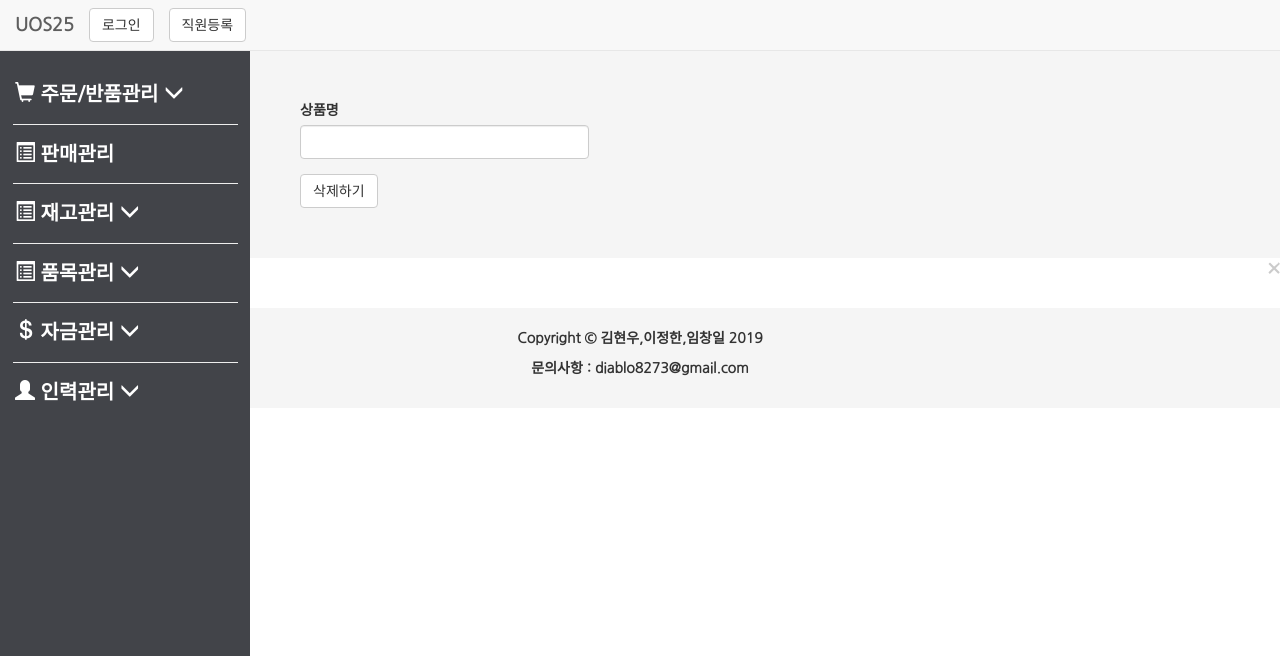
After one commit to Star-Is-Studio/DB_Design, a Django app: page /deleteProduct/ in a window 1280 px wide. The commit adds this page. Shown: the top 656 px of the page. Run offline with Django 3.2, Linux system fonts and the light colour scheme; some libraries are stand-ins or nearby versions.

Commit message:
revise
revise

```diff
--- a/UOS25/UOS25/UOS25/urls.py
+++ b/UOS25/UOS25/UOS25/urls.py
@@ -22,7 +22,8 @@ urlpatterns = [
     path('admin/', admin.site.urls),
     path('index/',index),
     path('registerProduct/',registerProduct),
+    path('deleteProduct/',deleteProduct),
     path('dashBoard/',dashBoard),
     path('adminPage/',adminPage),
-    path('login/',login),
+    #path('login/',login),
 ]
--- a/UOS25/UOS25/mainapp/templates/base.html
+++ b/UOS25/UOS25/mainapp/templates/base.html
@@ -137,7 +137,7 @@
       <div id="prod" class="collapse">
           <ul class="nav nav-pills nav-stacked" style="background-color: #424449;">
               <li role="presentation" ><a href="/registerProduct"style="color:white" >&nbsp&nbsp신제품등록</a></li>
-              <li role="presentation" ><a href="#"style="color:white" >&nbsp&nbsp물품삭제</a></li>
+              <li role="presentation" ><a href="/deleteProduct"style="color:white" >&nbsp&nbsp물품삭제</a></li>
           </ul>
       </div>
 
--- /dev/null
+++ b/UOS25/UOS25/mainapp/templates/deleteProduct.html
@@ -0,0 +1,14 @@
+{% extends 'base.html' %}
+{% block content %}
+  <form method="POST" style="margin-left:50px; padding-top:50px; padding-bottom:50px">
+    <div class="form-group">
+      <label for="name">상품명</label>
+      <input type="text" class="form-control" id="name" name="name" maxlength="50" style="width:auto">
+    </div>
+    {%csrf_token%}
+    <button type="submit" class="btn btn-default">삭제하기</button>
+  </form>
+  <button type="button" class="close" data-dismiss="alert" aria-label="Close">
+    <span aria-hidden="true">&times;</span>
+  </button>
+{%endblock%}
--- a/UOS25/UOS25/mainapp/views.py
+++ b/UOS25/UOS25/mainapp/views.py
@@ -3,7 +3,16 @@ from mainapp.forms import *
 
 # Create your views here.
 
-def login(request):
+'''def login(request):
+    if request.method == 'POST':
+        form = UserForm(request.POST)
+        if form.is_valid():
+            form.save()
+    else:
+        form = UserForm()
+    return render(request, 'index.html',{'form':form})'''
+
+def index(request):
     if request.method == 'POST':
         form = UserForm(request.POST)
         if form.is_valid():
@@ -11,9 +20,6 @@ def login(request):
     else:
         form = UserForm()
     return render(request, 'index.html',{'form':form})
-
-def index(request):
-    return render(request, 'index.html')
 
 def registerProduct(request):
     if request.method == 'POST':
@@ -24,6 +30,9 @@ def registerProduct(request):
         form = ProductForm()
     return render(request, 'registerProduct.html', {'form':form})
 
+def deleteProduct(request):
+    return render(request, 'deleteProduct.html')
+
 def dashBoard(request):
     return render(request, 'dashBoard.html')
 
```
